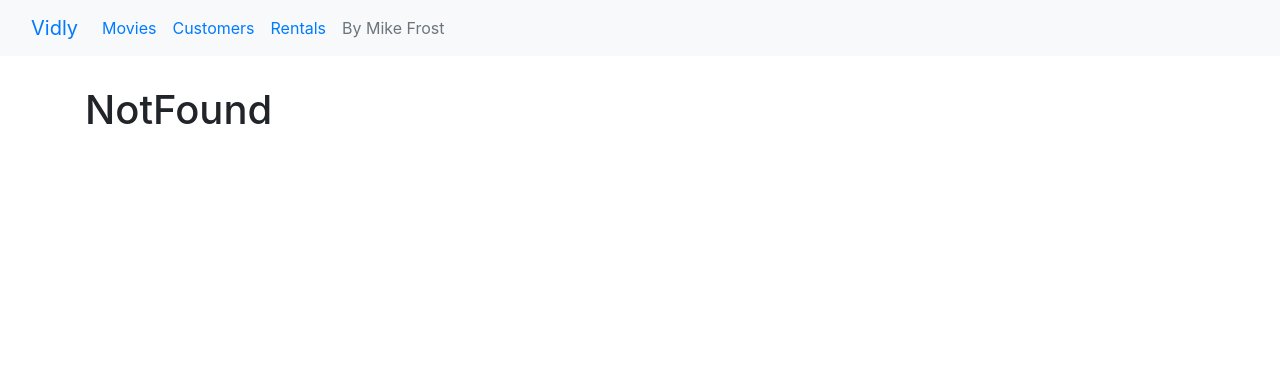
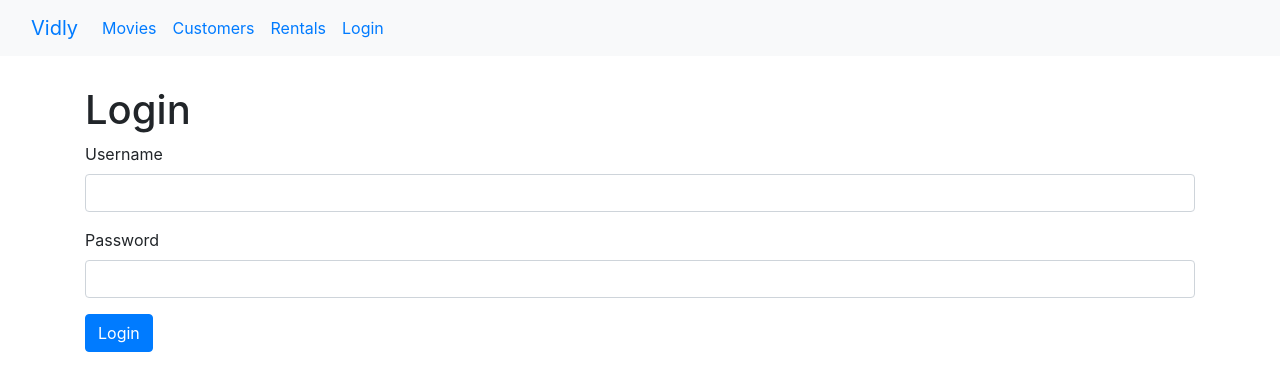
Before and after one commit to mykfrost/vidly, a React (Create React App) app: page /login in a window 1280 px wide. Before the commit this address led to /not-found. Shown: the top 390 px of the page. Built offline with nearby package versions, Linux system fonts and the light colour scheme.

Commit message:
Adding Login form

```diff
--- a/src/App.js
+++ b/src/App.js
@@ -2,19 +2,21 @@ import { Route, Switch ,Redirect } from 'react-router-dom';
 import React,{Component } from 'react';
 import {getMovies} from '../src/services/fakeMovieService';
 import Movies from './components/movies';
+import LoginForm from './components/loginForm';
 import MovieForm from './components/movieForm';
 import Rentals from './components/rentals';
 import NotFound from './components/notFound';
 import Customers from './components/customers';
 import NavBar from './components/navBar';
 import './App.css';
-import { Fragment } from 'react';
+
 function App() {
   return (
   <React.Fragment>
     <NavBar/>
    <main className='container'>
         <Switch>
+        <Route path="/login" component={LoginForm} />
         <Route path="/movies/:id" component={MovieForm} />
         <Route path="/movies" component={Movies} ></Route>
         <Route  path="/customers" component={Customers}></Route>
--- /dev/null
+++ b/src/components/loginForm.jsx
@@ -0,0 +1,25 @@
+import React, { Component } from 'react';
+
+class LoginForm extends Component {
+
+    render() {
+        return (
+            <div>
+                <h1>Login</h1>
+                <form >
+                    <div className="form-group">
+                    <label htmlFor="username">Username</label>
+                    <input id="username" type="text" className="form-control" />
+                    </div>
+                    <div className="form-group">
+                    <label htmlFor="password">Password </label>
+                    <input id="password" type="text" className="form-control" />
+                    </div>
+                    <button className="btn btn-primary">Login</button>
+                </form>
+            </div>
+        );
+    }
+}
+
+export default LoginForm;
--- a/src/components/navBar.jsx
+++ b/src/components/navBar.jsx
@@ -23,7 +23,7 @@ const  NavBar = () => {
           <NavLink  className="nav-link" to="/rentals">Rentals</NavLink >
         </li>
         <li className="nav-item">
-          <NavLink className="nav-link disabled" to="/movies">By Mike Frost</NavLink >
+          <NavLink className="nav-link " to="/login">Login</NavLink >
         </li>
       </ul>
     </div>
```
